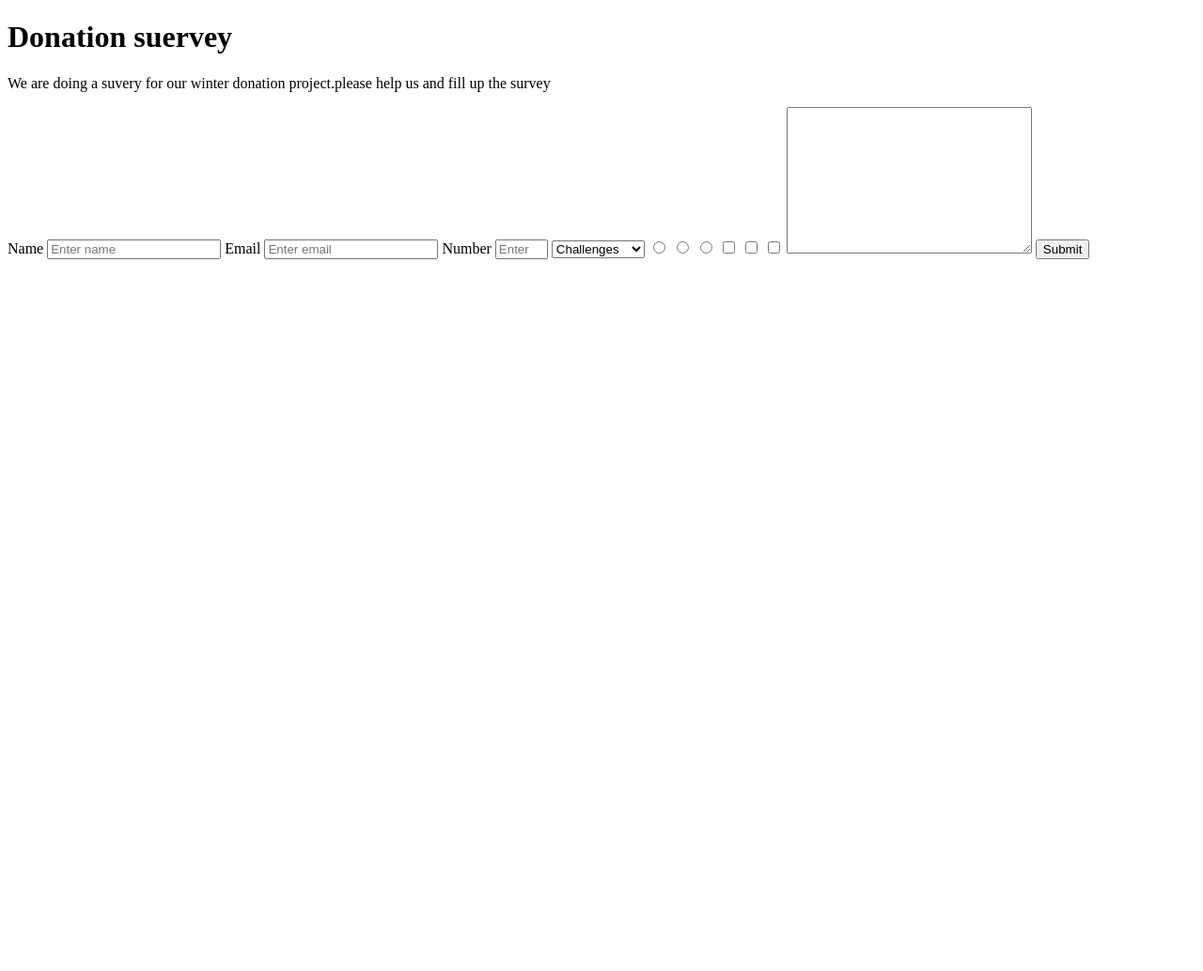
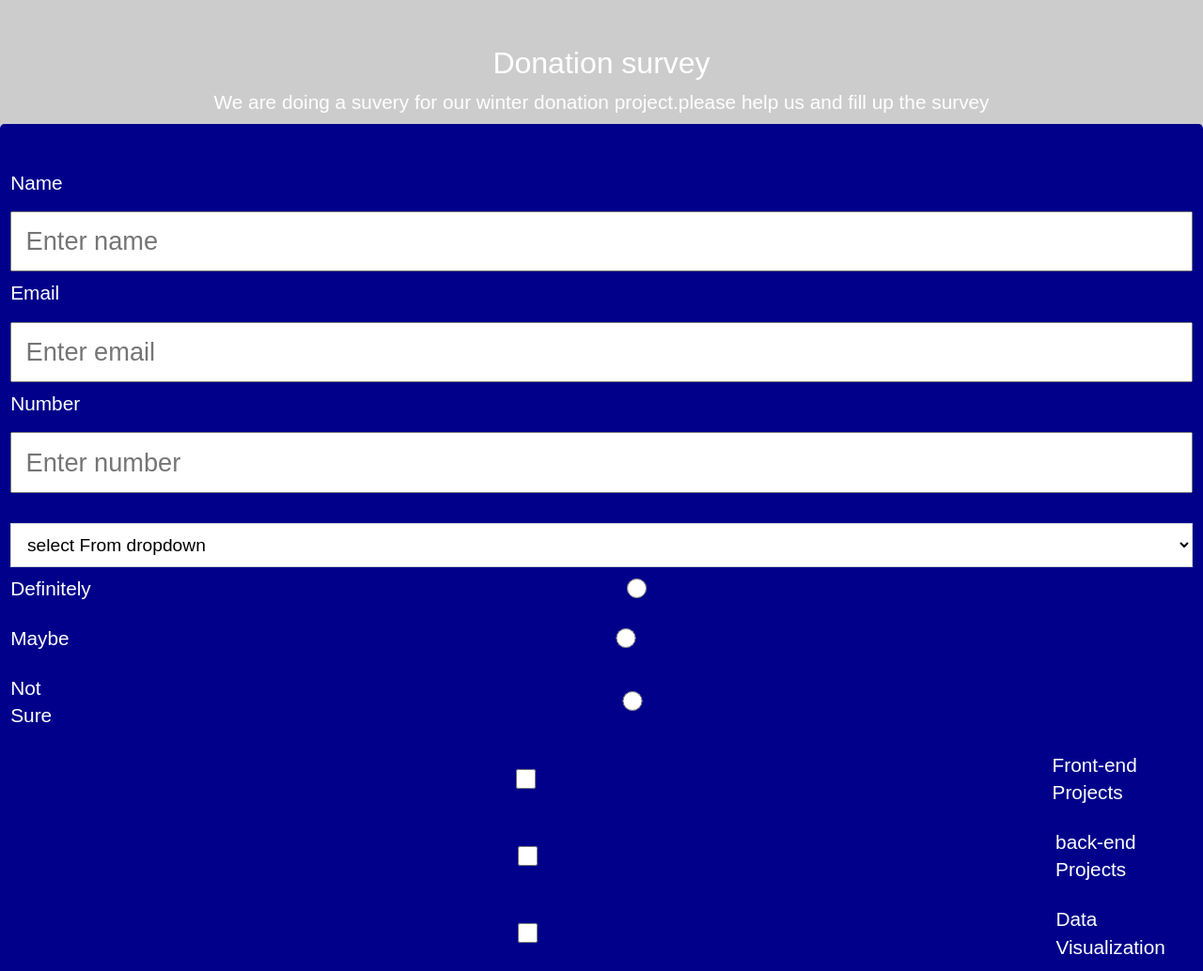
Before and after one commit to shahidnsu/microverse_project_2, a plain HTML site: page index.html in a window 1280 px wide. Shown: the top 1034 px of the page at 94% size. Before the commit the page ends 800 px from the top, so only its background shows below. Drawn offline with Linux system fonts and the light colour scheme.

Commit message:
adding style

```diff
--- a/css/style.css
+++ b/css/style.css
@@ -0,0 +1,104 @@
+*{
+    padding: 0;
+    margin: 0;
+    box-sizing: border-box;
+}
+body{
+    font-family: Arial, Helvetica, sans-serif;
+    font-size: 1rem;
+    font-weight: 400;
+    line-height: 1.4;
+    color: white;
+    background-color: #ccc;
+}
+.container{
+    width: 100%;
+    margin: 3rem auto 0 auto;
+}
+header{
+    padding: 0 0.6rem;
+    margin-top: 2rem;
+
+}
+#title{
+    text-align: center;
+}
+h1, p{
+    margin-top: 0;
+    margin-bottom: 0.5rem;
+}
+h1{
+    font-weight: 400;
+    line-height: 1.2;
+    font-size: 2em;
+}
+p{
+    font-size: 1.3rem;
+    font-weight: 200;
+    text-align: center;
+}
+#survey-form{
+    background-color: darkblue;
+    padding: 2.5rem 0.7rem;
+    border-radius: 0.3rem;
+    margin-top: 0em;
+    display: flex;
+    flex-direction: column;
+}
+label{
+    font-family: Arial, Helvetica, sans-serif;
+    font-size: 1.5rem;
+    padding: 0.5rem 0;
+}
+input{
+    width: 100%;
+    font-size: 1.7rem;
+    font-family: Arial, Helvetica, sans-serif;
+    padding: .9rem .9rem;
+}
+label{
+    display: flex;
+    align-items: center;
+    font-size: 1.3rem;
+    margin-bottom: 0.5rem;
+}
+input[type="checkbox"],input[type="radio"]{
+    display: inline-block;
+    margin-right: .7rem;
+    min-height: 1.3rem;
+    min-width: 1.3rem;
+}
+#dropdown{
+    width: 100%;
+    height: 2.9rem;
+    margin-top: 2rem;
+    padding: .4rem 0.8rem;
+    background-color: white;
+    background-clip: padding-box;
+    border: 1px solid #ced4d4;
+    font-size: 1.2rem;
+}
+option:disabled{
+    color: rgb(170, 170, 170);
+}
+option{
+    padding: 0px 2px 1px;
+    min-height: 1.2rem;
+    white-space: pre;
+}
+textarea{
+    min-height: 120px;
+    width: 100%;
+    padding: 0.7rem;
+    resize: vertical;
+}
+#submit{
+    margin-top: 2rem;
+    width: 100%;
+    padding: 0.8rem;
+    background-color: green;
+    color: white;
+    cursor: pointer;
+    border-radius: 2px;
+    font-size: 2rem;
+}
--- a/index.html
+++ b/index.html
@@ -8,10 +8,14 @@
 
   <body>
     <script src="https://cdn.freecodecamp.org/testable-projects-fcc/v1/bundle.js"></script>
+    <div class="container">
+       <header>
           <h1 id = "title">
-      Donation suervey
+            Donation survey
           </h1>
           <p id="description"> We are doing a suvery for our winter donation project.please help us and fill up the survey  </p>
+       </header>
+    </div>
      <form action="" id="survey-form">
        <label for="text" id="name-label">Name</label>
        <input type="text" name="text" id="name" placeholder="Enter name" required>
@@ -20,20 +24,36 @@
        <label for="number" id="number-label">Number</label>
        <input type="number" name="number" id="number" min="1" max="20" placeholder="Enter number">
        <select name="select" id="dropdown">
+         <option disabled selected value>select From dropdown</option>
          <option name="option">Challenges</option>
          <option name="options">Projects</option>
          <option name="option">Community</option>
          <option name="option">Open source</option>
        </select>
+       <label>
+         Definitely
         <input type="radio" name="radio" value="Definitely">
+       </label>
+       <label>
+         Maybe
         <input type="radio" name="radio" value="Maybe">
+       </label>
+       <label>Not Sure
         <input type="radio" name="radio" value="Not Sure">
-      <input type="checkbox" name="checkbox" value="front-end projects">
+       </label>
+       <label>
+        <input type="checkbox" name="checkbox" value="front-end projects">Front-end Projects
+       </label>
+       <label>
         <input type="checkbox" name="checkbox" value="back-end project">
+        back-end Projects
+       </label>
+       <label>
          <input type="checkbox" name="checkbox"value="Data Visualization" >
+         Data Visualization
+       </label>
        <textarea name="textarea" cols="30" rows="10"></textarea>
        <button id="submit">Submit</button>
-
 
      </form>
     <!--
```
Lines whose indentation alone changed are shown as unchanged.
